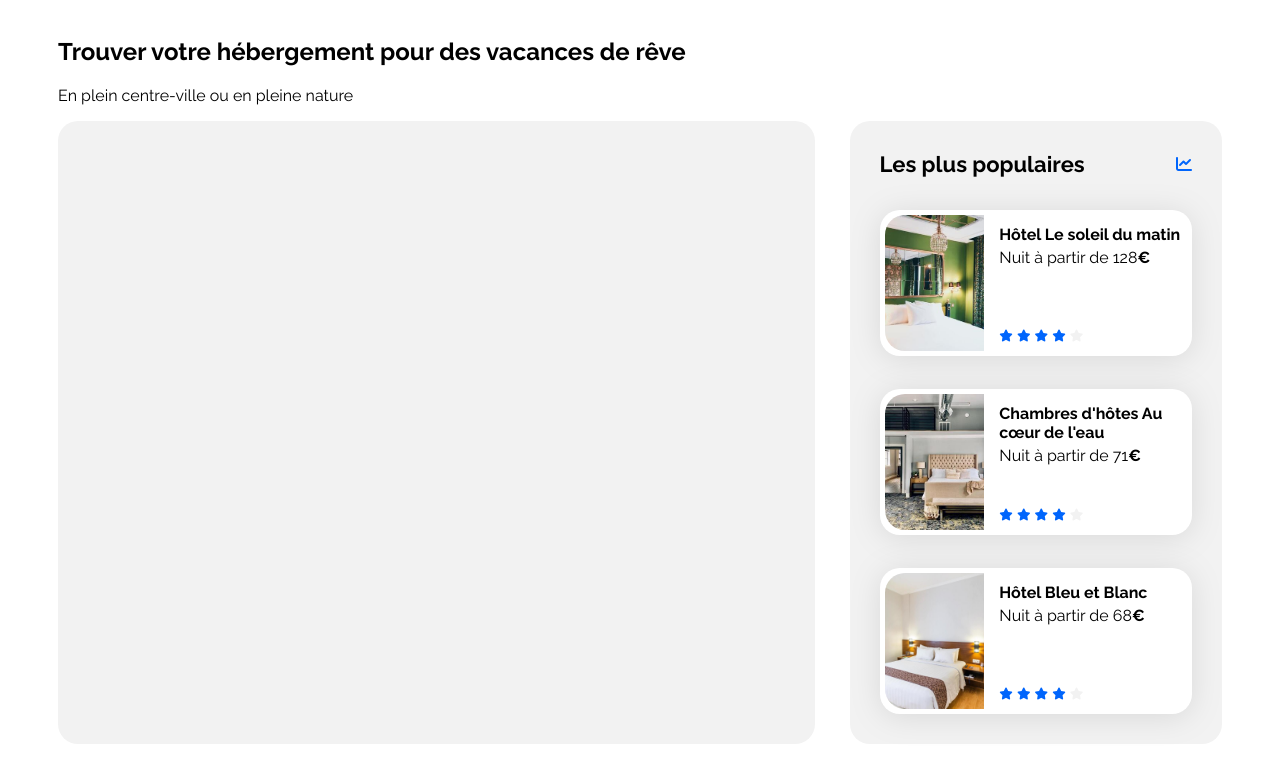
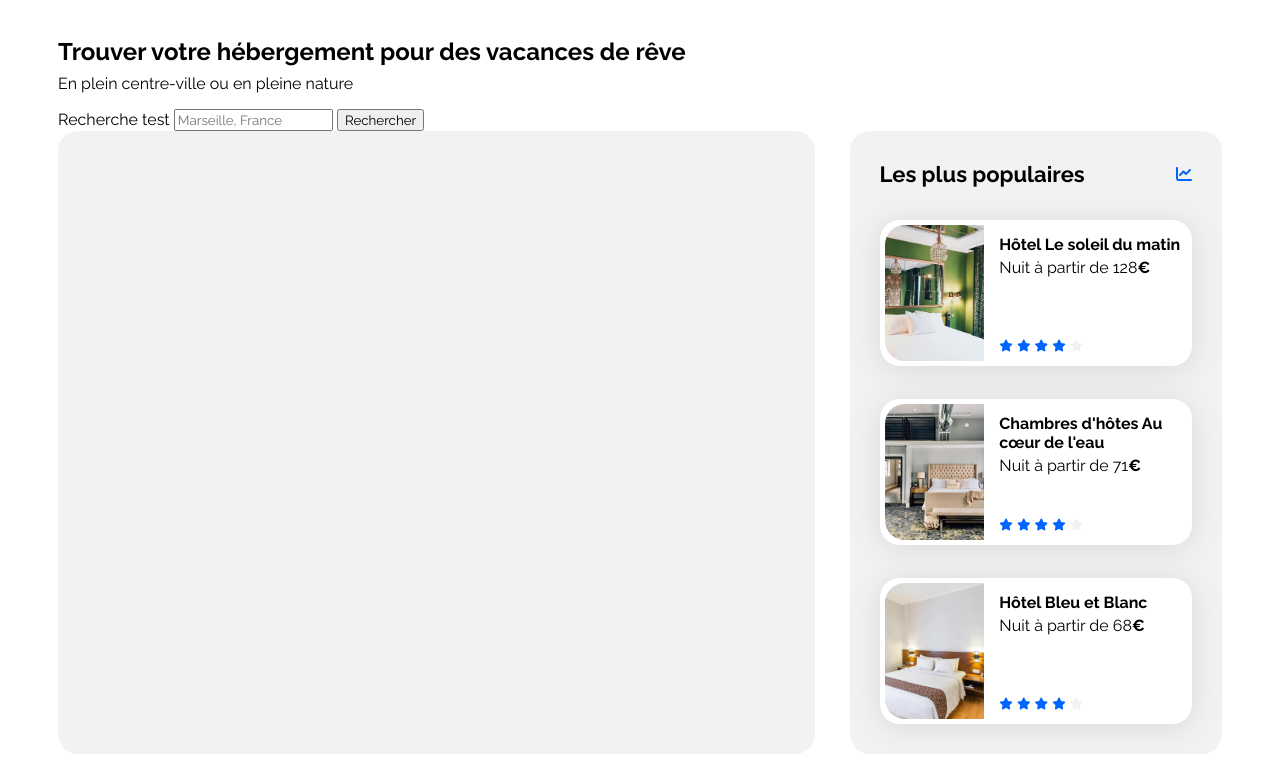
Before and after one commit to Rene-Naqqash/projet_rn2, a plain HTML site: page projet_2_booki/index.html in a window 1280 px wide. Shown: the part 49-811 px from the top of the page. Drawn offline with Linux system fonts and the light colour scheme.

Commit message:
(Desktop){ Nav Bar : Done Heading : Done }

```diff
--- a/projet_2_booki/css/style.css
+++ b/projet_2_booki/css/style.css
@@ -87,6 +87,12 @@ nav {
 }
 
 /******** Section Rechercher+Filtres  ***********/
+.recherche-filtres p {
+  margin-top: 0;
+}
+.recherche-filtres h2 {
+  margin-bottom: 8px;
+}
 
 /****** Hebergements And Populaires ***********/
 .hebergements-and-populaires {
--- a/projet_2_booki/index.html
+++ b/projet_2_booki/index.html
@@ -34,9 +34,21 @@
             <a href="#" id="activites">Activités</a>
           </div>
         </nav>
-        <section class="recherche+filtres">
-          <h2>Trouver votre hébergement pour des vacances de rêve</h2>
-          <p>En plein centre-ville ou en pleine nature</p>
+        <section class="recherche-filtres">
+          <div class="booki-heading">
+            <h2>Trouver votre hébergement pour des vacances de rêve</h2>
+            <p>En plein centre-ville ou en pleine nature</p>
+          </div>
+          <form action="/search" method="get">
+            <label for="search"> Recherche test </label>
+            <input
+              type="text"
+              name="Letexte"
+              id="search"
+              placeholder="Marseille, France"
+            />
+            <button type="submit">Rechercher</button>
+          </form>
         </section>
       </header>
       <main>
```
